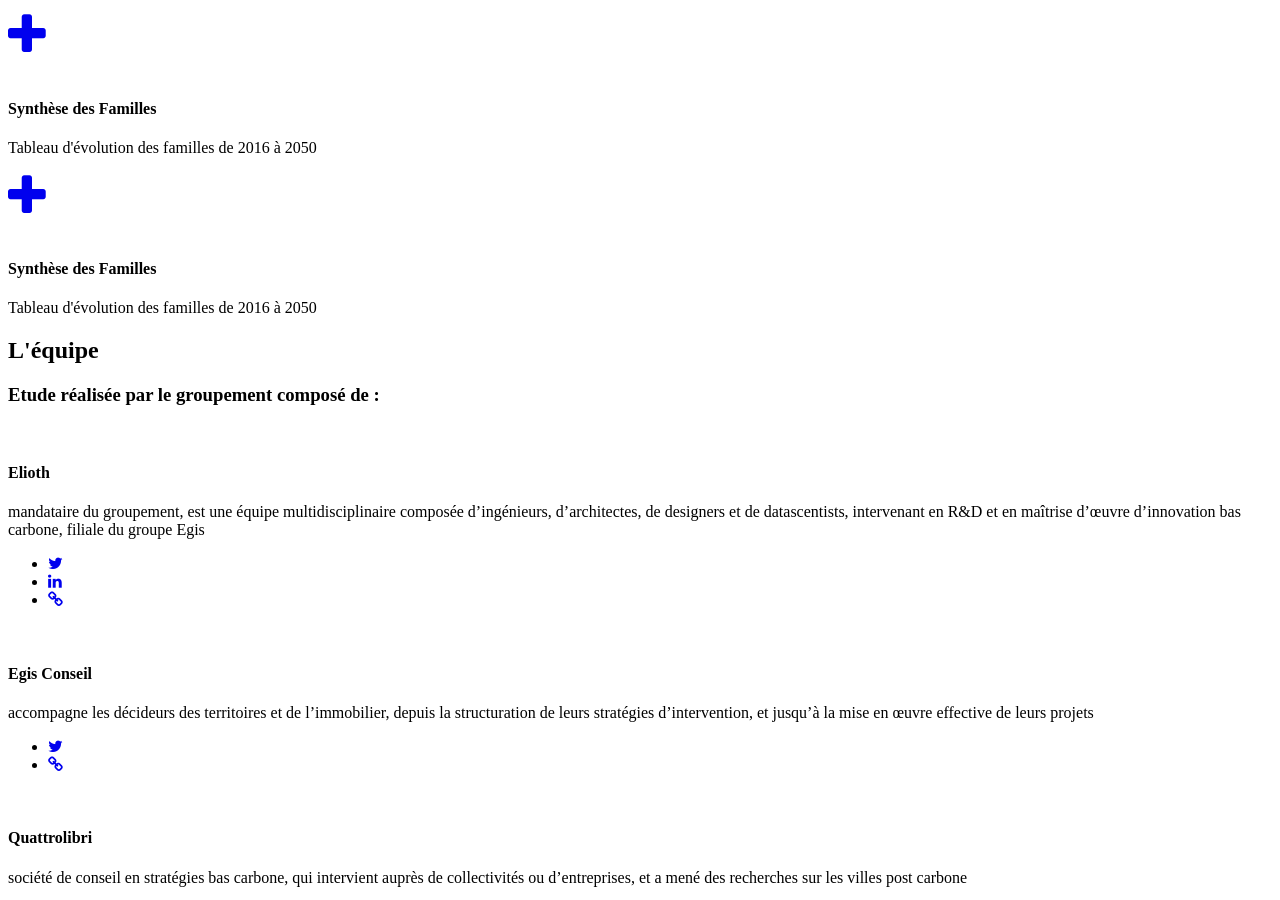
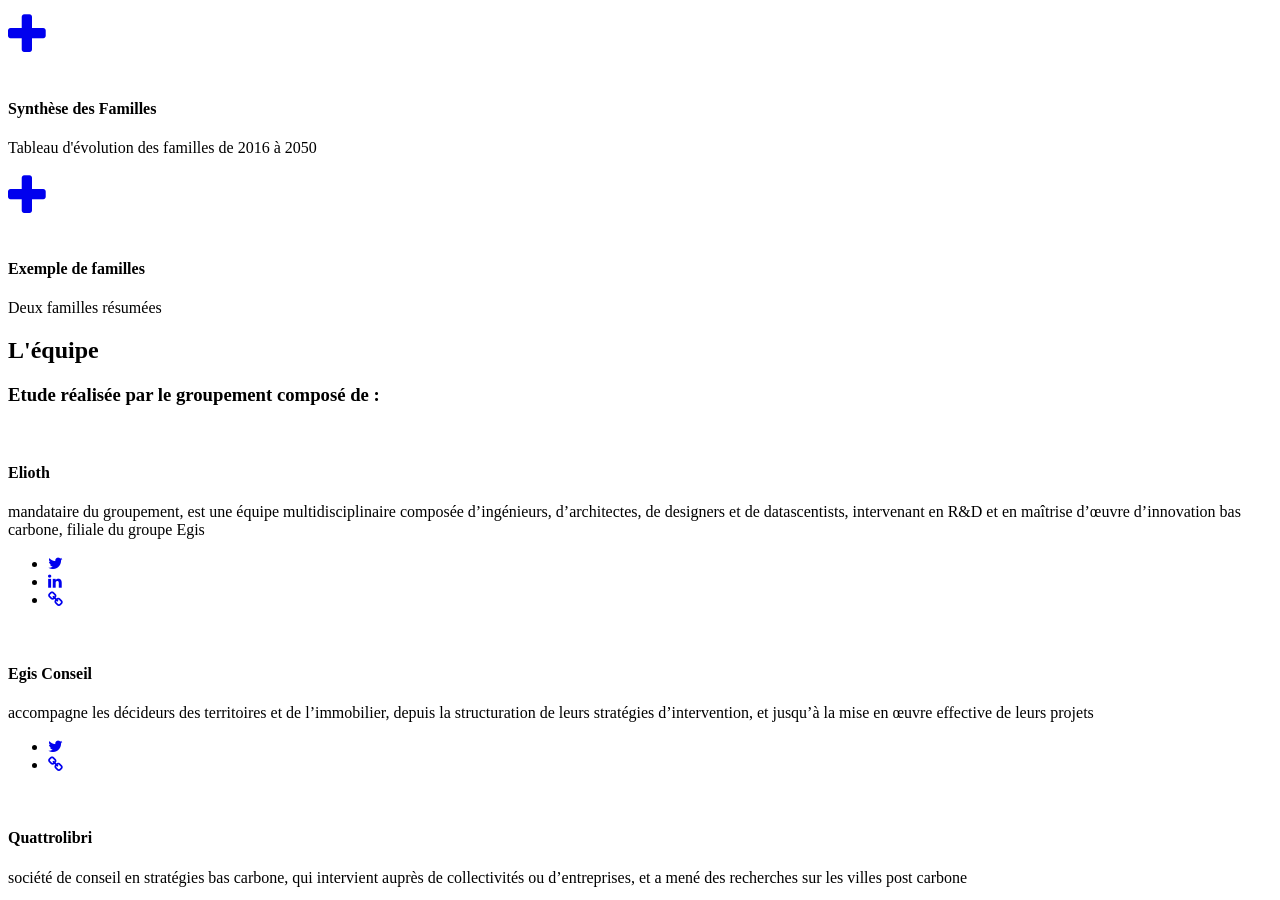
Before and after one commit to Alliages/alliages.github.io, a Jekyll site: the page built from _posts/2014-07-14-project-5.markdown, in a window 1280 px wide and 900 px high, scrolled down 2897 px. Built offline with Jekyll 4.4.1, drawn with Linux system fonts in a browser that asks for light colours; some web fonts are replaced; some of the changed text lies outside the part shown.

Commit message:
Add files via upload

```diff
--- a/_posts/2014-07-14-project-5.markdown
+++ b/_posts/2014-07-14-project-5.markdown
@@ -1,11 +1,11 @@
 ---
-title: Synthèse des Familles
-subtitle: Tableau d'évolution des familles de 2016 à 2050
+title: Exemple de familles
+subtitle: Deux familles résumées
 layout: default
-modal-id: 6
-date: 2014-07-15
-img: famille_syn.png
-thumbnail: famille_syn-thumbnail.png
+modal-id: 5
+date: 2014-07-14
+img: familles.png
+thumbnail: familles-thumbnail.png
 alt: image-alt
 project-date: April 2014
 client: Start Bootstrap
```
